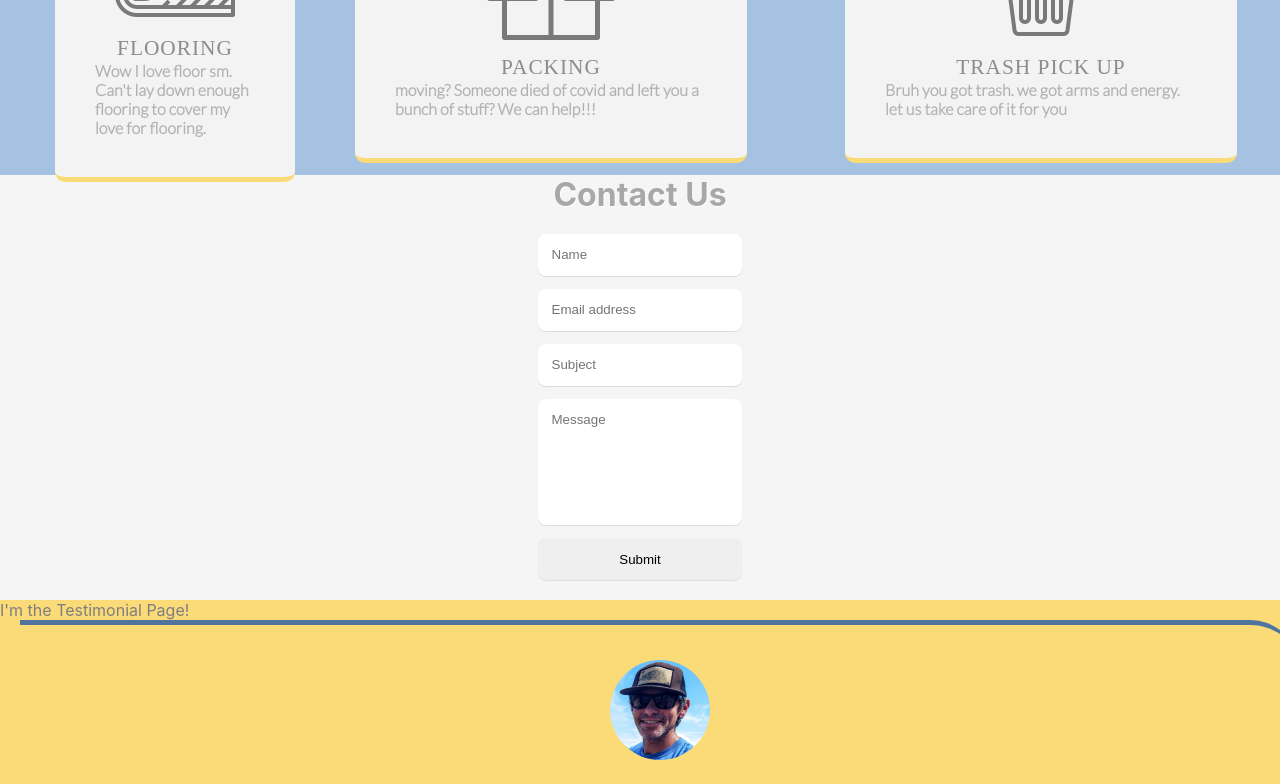
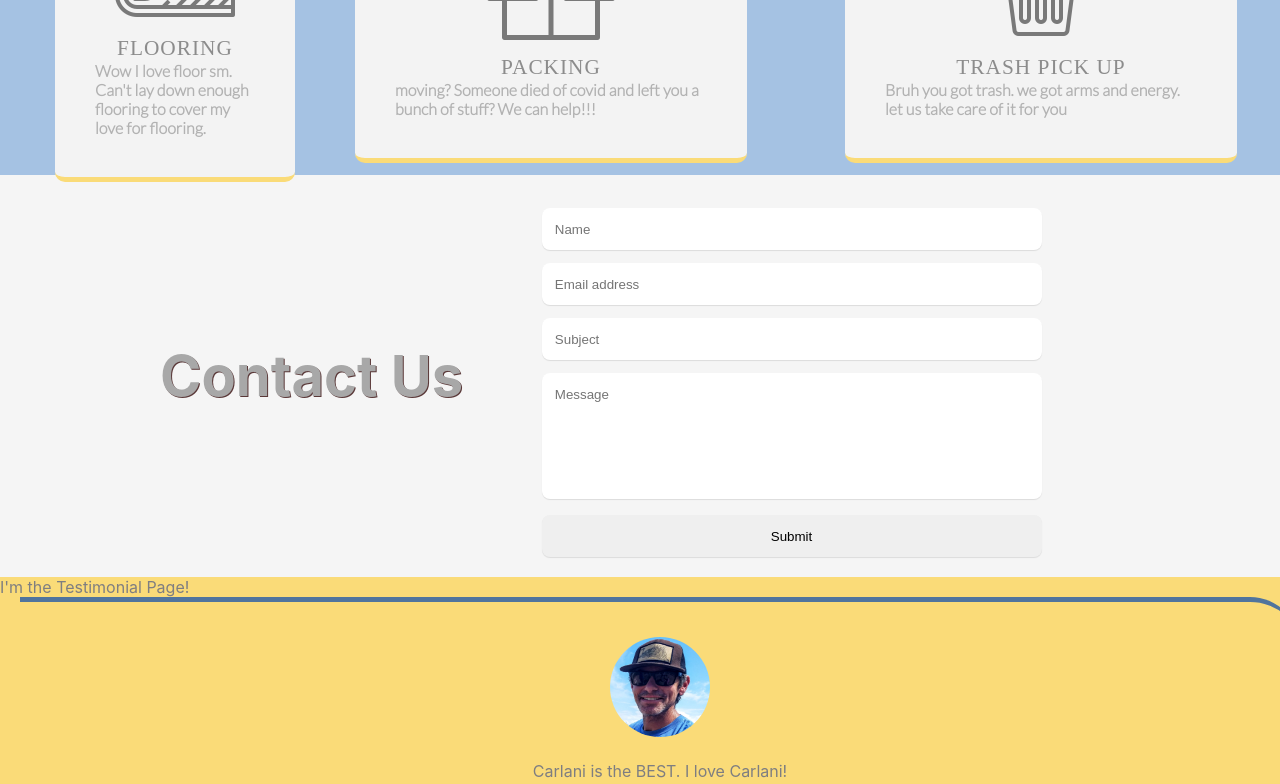
Before and after one commit to MomentaiBro/CarlaniWebApp, a React (Create React App) app: page / in a window 1280 px wide. Shown: the part 2301-3085 px from the top of the page. Built offline with nearby package versions, Linux system fonts and the light colour scheme; the HTML template or start-up script is replaced by a standard one.

Commit message:
these bitches dont even know

```diff
--- a/src/components/Contact.js
+++ b/src/components/Contact.js
@@ -1,4 +1,4 @@
-import '../modules/Contact.module.css'
+import style from '../modules/Contact.module.css'
 
 
 const Contact = () => {
@@ -8,15 +8,17 @@ const Contact = () => {
 
     return (
 
-        <div id="contact">
-            <h1>Contact Us</h1>
-            <form class="cf">
+        <div className={style.contact} id="contact">
+            <div className={style.contact_H1}>
+                <h1>Contact Us</h1>
+            </div>
+            <form className={style.cf}>
                 <div class="half left cf">
                     <input type="text" id="input-name" placeholder="Name"/>
                     <input type="email" id="input-email" placeholder="Email address"/>
                     <input type="text" id="input-subject" placeholder="Subject"/>
                 </div>
-                <div class="half right cf">
+                <div className={`${style.half} ${style.right} ${style.cf}`}>
                     <textarea name="message" type="text" id="input-message" placeholder="Message"></textarea>
                 </div>
                     <input type="submit" value="Submit" id="input-submit"/>
--- a/src/modules/Contact.module.css
+++ b/src/modules/Contact.module.css
@@ -1,11 +1,22 @@
-h1 {
+.contact {
+  width: 75vw;
+  display: flex;
+  justify-content: space-between;
+}
+
+.contact_H1 {
+  display: flex;
+  align-items: center;
+}
+.contact_H1 > h1 {
+  font-size: 56px;
   text-align: center;
   color: #a8a8a8;
-  text-shadow: 1px 1px 0 white;
+  text-shadow: 1px 1px 0 rgb(90, 56, 56);
 }
 
 form {
-  max-width: 600px;
+  max-width: 50vw;
   text-align: center;
   margin: 20px auto;
 }
@@ -44,16 +55,16 @@ form #input-submit:hover {
 }
 form textarea {
   height: 126px;
+  width: 500px;
 }
 
 .half {
-  float: left;
-  width: 48%;
+  width: 100%;
   margin-bottom: 1em;
 }
 
 .right {
-  width: 50%;
+  width: 100%;
 }
 
 .left {
--- a/src/modules/Services.module.css
+++ b/src/modules/Services.module.css
@@ -14,6 +14,7 @@
   color: var(--fuscia);
   padding-bottom: 5px;
   border-bottom: 2px solid var(--fuscia);
+  text-align: center;
 }
 
 .services > p {
```
